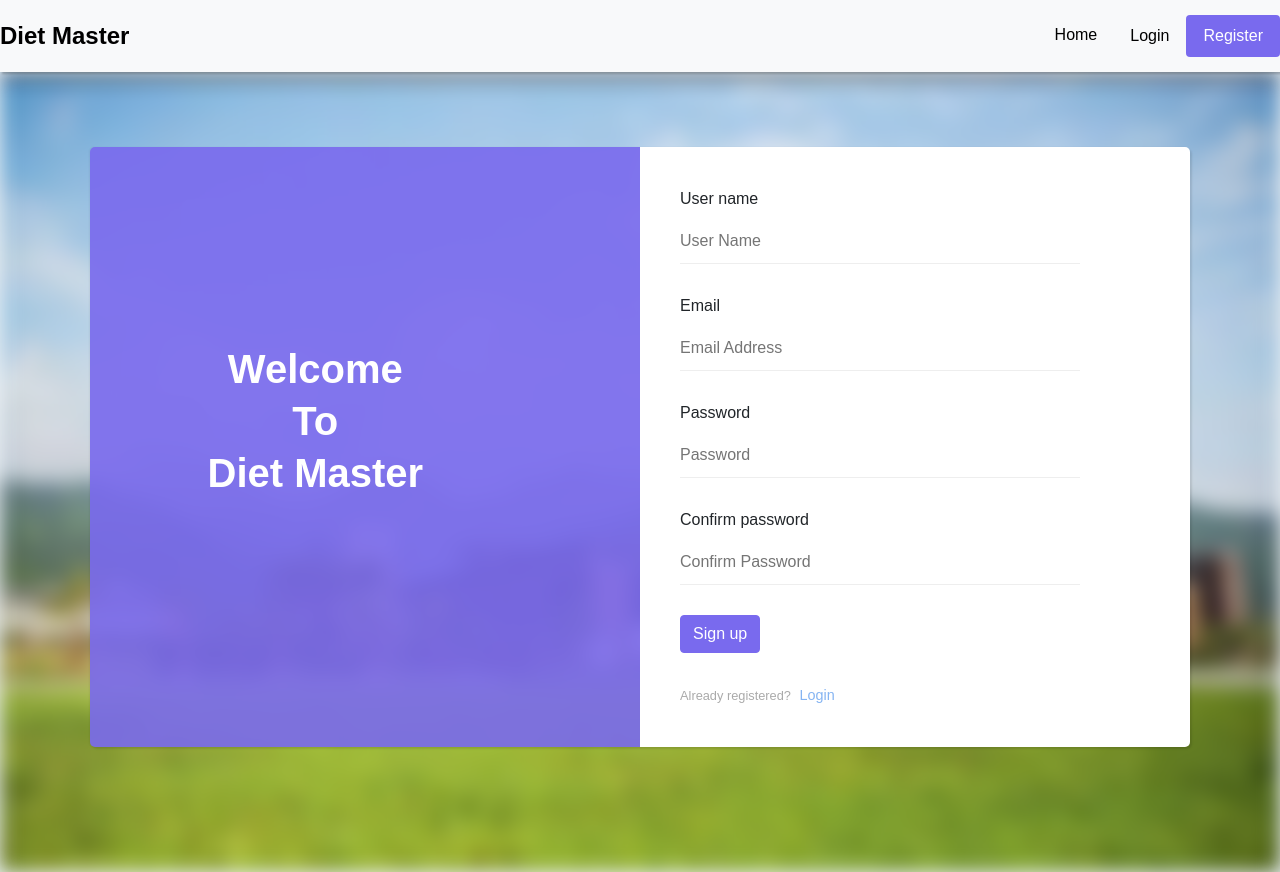
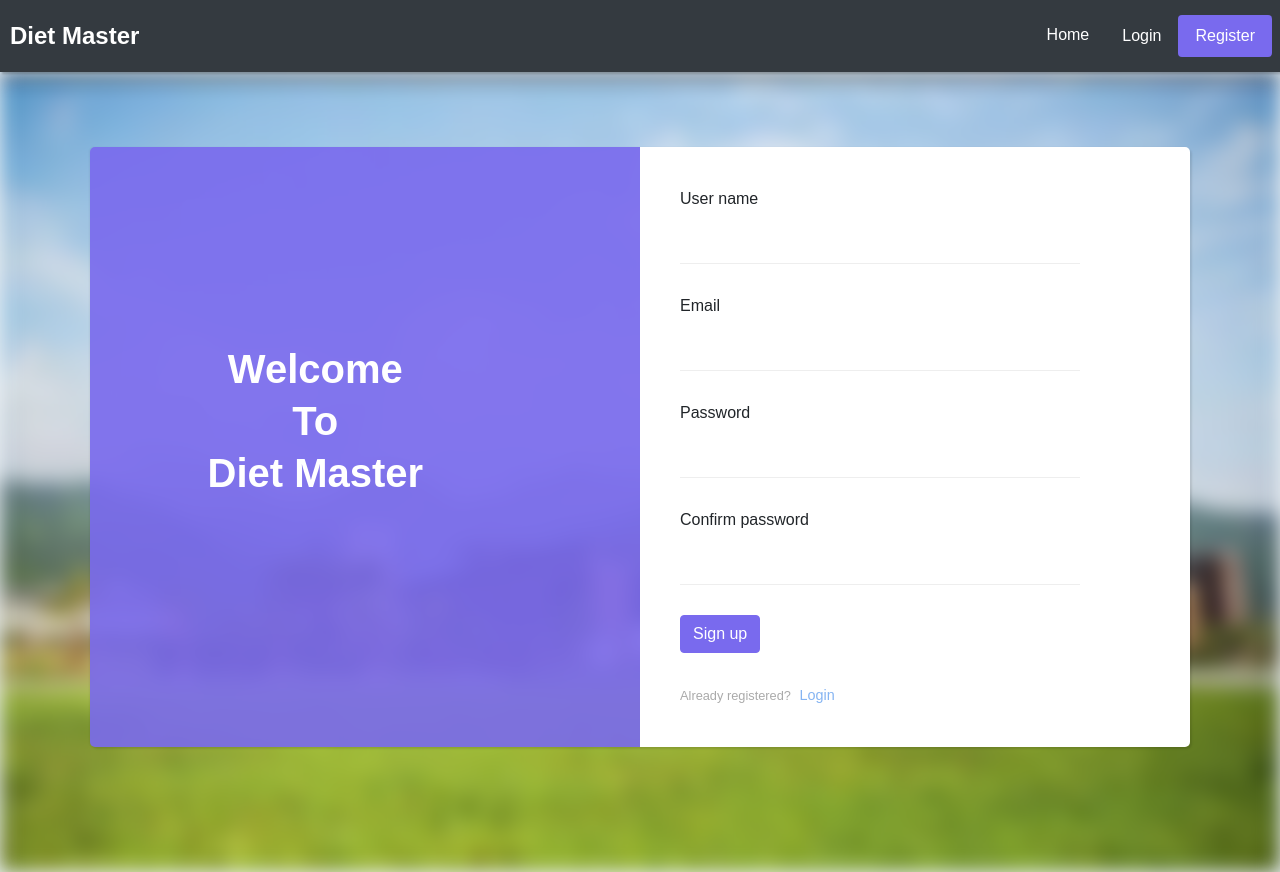
Before and after one commit to BirkhoffG/Diet_Master, a Django app: page /register/ in a window 1280 px wide. Run offline with Django 3.2, Linux system fonts and the light colour scheme; some libraries are stand-ins or nearby versions.

Commit message:
Resolve #32,53,54,55

```diff
--- a/templates/dashboard/recommend.html
+++ b/templates/dashboard/recommend.html
@@ -1,6 +1,4 @@
 {% extends './base.html' %}
-
-
 {% block content %}
 
   <section class="container pt-3">
--- a/templates/dashboard/sidebar.html
+++ b/templates/dashboard/sidebar.html
@@ -1,6 +1,6 @@
 <!-- Sidebar -->
 <div class="bg-light border-right" id="sidebar-wrapper">
-    <div class="sidebar-heading">Diet Master </div>
+<!--    <div class="sidebar-heading">Diet Master </div>-->
     <div class="list-group list-group-flush">
         <a href="{% url 'recommendation' %}" class="list-group-item list-group-item-action bg-light">Food</a>
         <a href="{% url 'profile' %}" class="list-group-item list-group-item-action bg-light">Profile</a>
--- a/templates/login.html
+++ b/templates/login.html
@@ -162,8 +162,6 @@
       })*/
   })
 
-
-
 </script>
 </body>
 
--- a/templates/navbar.html
+++ b/templates/navbar.html
@@ -1,17 +1,17 @@
 <!-- As a heading -->
-<nav class="navbar navbar-light bg-light">
-  <a class="navbar-brand mb-0 h1" style="color:#000000;">Diet Master</a>
+<nav class="navbar navbar-light bg-dark ">
+  <a class="navbar-brand mb-0 h1" style="color:#FFFFFF; padding-left:10px;">Diet Master</a>
 
   <nav class="nav nav-masthead justify-content-center">
-    <a class="nav-link active" href="{% url 'home' %}" style="color:#000000;">Home</a>
+    <a class="nav-link active" href="{% url 'home' %}" style="color:#FFFFFF">Home</a>
     {% if request.user.is_authenticated %}
-      <a class="nav-link" href="{% url 'logout' %}" style="color:#000000;">Logout</a>
+      <a class="nav-link" href="{% url 'logout' %}" style="color:#FFFFFF;">Logout</a>
       <a class="nav-link avatar avatar-32 rounded-circle bg-secondary img-fluid" href="{% url 'recommendation' %}">B</a>
     {% else %}
-      <a class="nav-link btn" href="{% url 'login' %}" style="color:#000000;">Login</a>
-      <a class="nav-link btn bg-primary " href="{% url 'register' %}" style="color:#fff;">Register</a>
+      <a class="nav-link btn" href="{% url 'login' %}" style="color:#FFFFFF;">Login</a>
+      <a class="nav-link btn bg-primary " href="{% url 'register' %}" style="color:#fff;margin-right:8px;">Register</a>
     {% endif %}
-{#    <a class="nav-link" href="" style="color:#000000;">Logout</a>#}
+{#    <a class="nav-link" href="" style="color:#FFFFFF;">Logout</a>#}
 {#    <a class="nav-link avatar avatar-32 rounded-circle bg-secondary img-fluid" href="{% url 'recommendation' %}">B</a>#}
   </nav>
 </nav>
--- a/templates/register.html
+++ b/templates/register.html
@@ -51,13 +51,13 @@
                   <div class="form-group">
                     <label for="register-username">User name</label>
                     <input id="register-username" class="input-material" type="text"
-                           name="registerUsername" placeholder="User Name">
+                           name="registerUsername" placeholder="">
                     <div class="invalid-feedback">User Name should be within 2 to 10 characters!</div>
                   </div>
                     <div class="form-group">
                         <label for="register-email">Email</label>
                         <input id="register-email" class="input-material" type="email"
-                               name="registerEmail" placeholder="Email Address">
+                               name="registerEmail" placeholder="">
                         <div class="invalid-feedback">The email address is invalid!</div>
                     </div>
                   <div class="form-group">
@@ -65,7 +65,7 @@
                       Password
                     </label>
                     <input id="register-password" class="input-material" type="password"
-                           name="registerPassword" placeholder="Password">
+                           name="registerPassword" placeholder="">
                     <div class="invalid-feedback">Password must contain at least 8 characters and can't be entirely
                       numeric!
                     </div>
@@ -73,7 +73,7 @@
                   <div class="form-group">
                     <label for="register-passwords">Confirm password</label>
                     <input id="register-passwords" class="input-material" type="password"
-                           name="registerPasswords" placeholder="Confirm Password">
+                           name="registerPasswords" placeholder="">
                     <div class="invalid-feedback">Two passwords are not the same!</div>
                   </div>
                   <div class="form-group">
```
Also changed, not shown: templates/dashboard/base.html (+7 -6 lines), templates/dashboard/profile.html (+6 -4 lines), templates/dashboard/survey.html (+12 -4 lines), templates/logout.html (+38 -3 lines), static/img/Register_Login.jpg (deleted).
